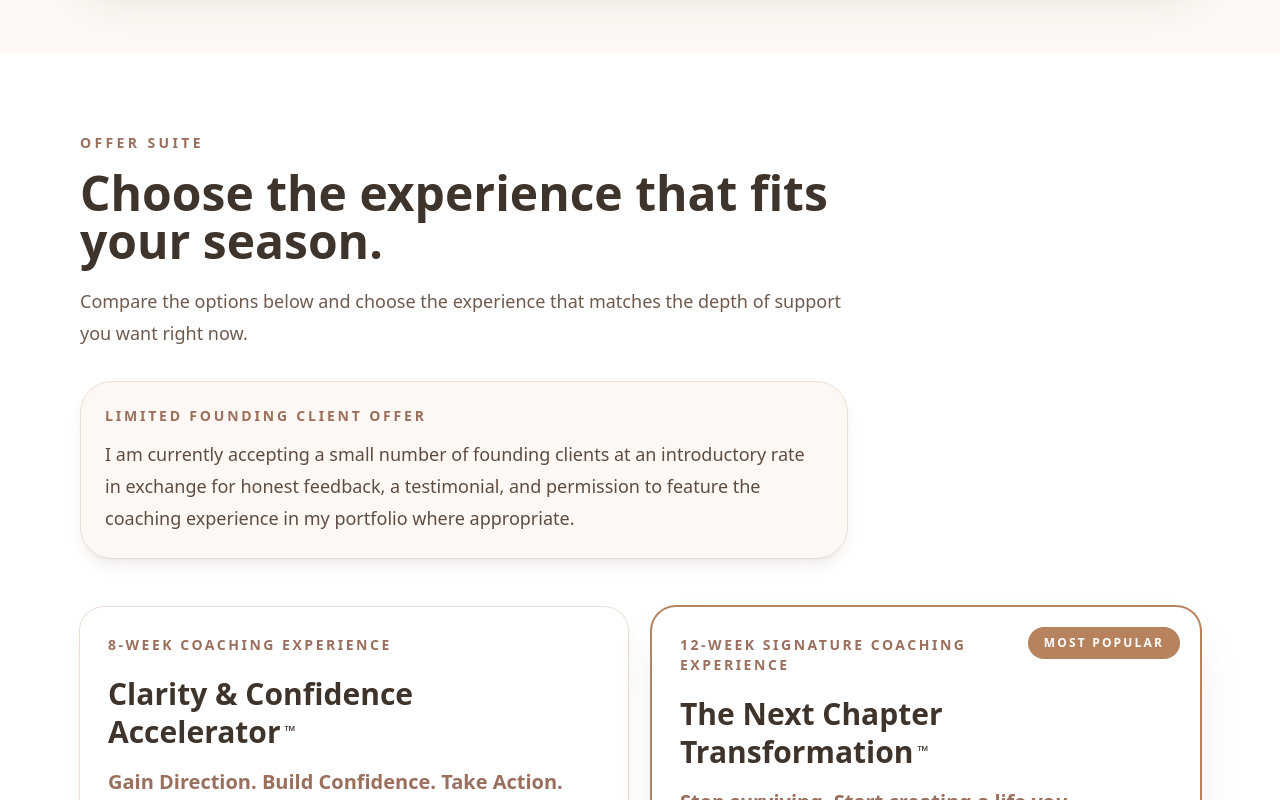
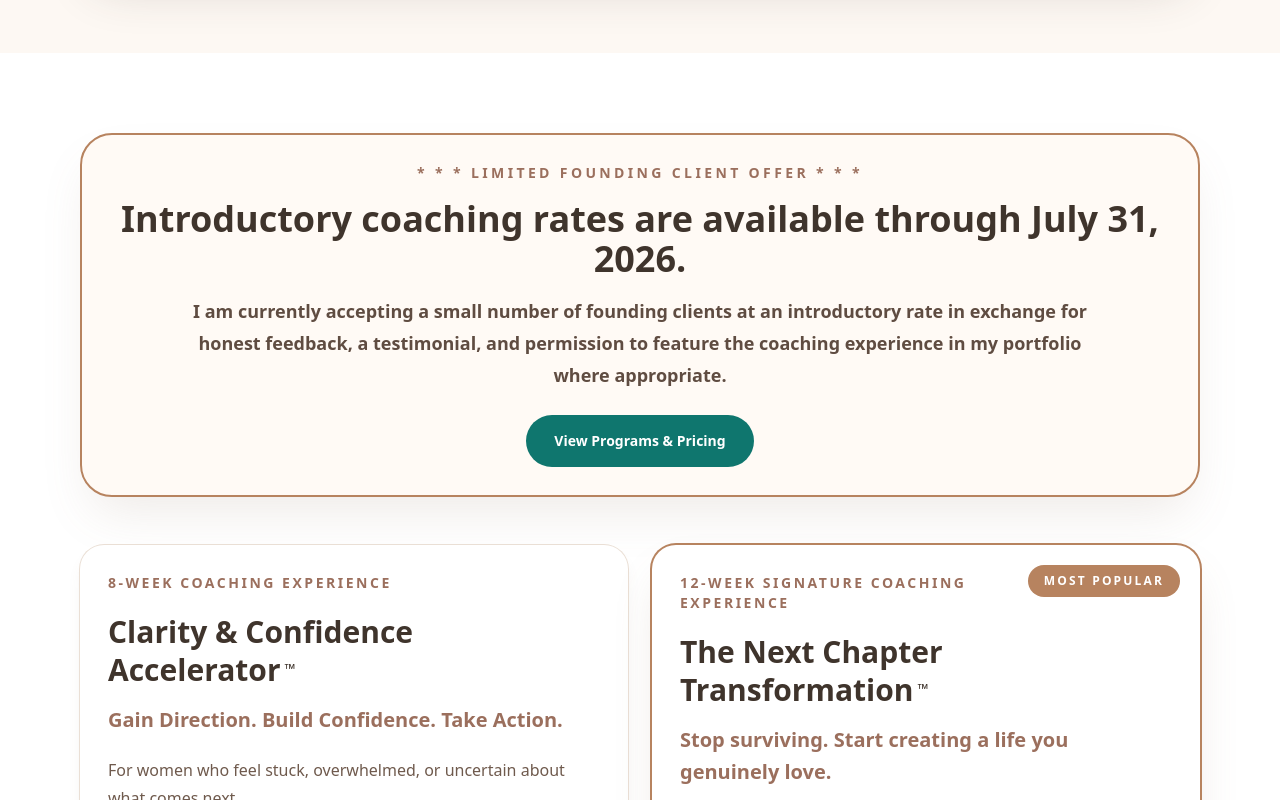
Before and after one commit to Kaelynn-Kinnison/life-coaching-with-kaelynn2, a Next.js app: page /services in a window 1280 px wide. Shown: the part 1440-2240 px from the top of the page. Built offline with nearby package versions, Linux system fonts and the light colour scheme; a web font is replaced by a local one.

Commit message:
Add programs and pricing promotion banner

```diff
--- a/app/blog/page.js
+++ b/app/blog/page.js
@@ -312,10 +312,10 @@ export default function BlogPage() {
             </Link>
 
             <Link
-              href="/services"
+              href="/pricing"
               className="inline-flex justify-center rounded-full border border-white px-7 py-4 text-sm font-bold text-white transition hover:bg-white hover:text-[#3f342c]"
             >
-              View Services
+              View Programs & Pricing
             </Link>
           </div>
         </div>
--- a/app/coaching-approach/page.js
+++ b/app/coaching-approach/page.js
@@ -78,10 +78,10 @@ export default function CoachingApproachPage() {
               </Link>
 
               <Link
-                href="/services"
+                href="/pricing"
                 className="inline-flex justify-center rounded-full border border-[#0f766e] bg-white/70 px-7 py-4 text-sm font-bold text-[#0f766e] transition hover:bg-white"
               >
-                View Coaching Programs
+                View Programs & Pricing
               </Link>
             </div>
           </div>
--- a/app/layout.js
+++ b/app/layout.js
@@ -25,6 +25,7 @@ const navigation = [
   { name: "Coaching Approach", href: "/coaching-approach" },
   { name: "Core Belief Coaching", href: "/core-belief-coaching" },
   { name: "H.E.A.L. Framework", href: "/heal-framework" },
+  { name: "Programs & Pricing", href: "/pricing" },
   { name: "Testimonials", href: "/testimonials" },
   { name: "Blog", href: "/blog" },
   { name: "Contact", href: "/contact" },
--- a/app/life-coaching/page.js
+++ b/app/life-coaching/page.js
@@ -97,10 +97,10 @@ export default function LifeCoachingPage() {
               </Link>
 
               <Link
-                href="/services"
+                href="/pricing"
                 className="inline-flex rounded-full border border-teal-700 px-8 py-4 font-semibold text-teal-800 transition hover:bg-teal-50"
               >
-                View Programs
+                View Programs & Pricing
               </Link>
             </div>
           </div>
@@ -382,10 +382,10 @@ export default function LifeCoachingPage() {
             </Link>
 
             <Link
-              href="/services"
+              href="/pricing"
               className="rounded-full border border-white px-8 py-4 font-semibold text-white transition hover:bg-white hover:text-slate-900"
             >
-              View Programs
+              View Programs & Pricing
             </Link>
           </div>
         </div>
--- a/app/page.js
+++ b/app/page.js
@@ -8,6 +8,7 @@ export const metadata = {
 };
 
 const bookingLink = "https://calendar.app.google/YdUEyKBPG7xa4ox99";
+const promotionDate = "July 31, 2026";
 
 const niche = [
   "I don't even know who I am anymore.",
@@ -82,10 +83,10 @@ export default function Home() {
               </Link>
 
               <Link
-                href="/services"
+                href="/pricing"
                 className="inline-flex justify-center rounded-full border border-[#0f766e] bg-white/70 px-7 py-4 text-sm font-bold text-[#0f766e] transition hover:bg-white"
               >
-                Explore Coaching Programs
+                View Programs & Pricing
               </Link>
             </div>
           </div>
@@ -107,6 +108,38 @@ export default function Home() {
                 You do not need the whole plan. You only need a place to begin.
               </p>
             </div>
+          </div>
+        </div>
+      </section>
+
+      <section className="px-6 py-10 md:px-12 lg:px-20">
+        <div className="mx-auto max-w-7xl rounded-[2rem] border-2 border-[#b7835f] bg-[#fffaf5] p-7 text-center shadow-2xl shadow-[#8b6f5c]/15">
+          <p className="text-sm font-black uppercase tracking-[0.24em] text-[#9b6f5d]">
+            * * * Limited Founding Client Offer * * *
+          </p>
+          <h2 className="mt-4 text-3xl font-black leading-tight text-[#3f342c] md:text-4xl">
+            Introductory coaching rates are available through {promotionDate}.
+          </h2>
+          <p className="mx-auto mt-4 max-w-4xl text-lg font-bold leading-8 text-[#5f4c41]">
+            I am accepting a small number of founding clients at an
+            introductory rate in exchange for honest feedback, a testimonial,
+            and permission to feature the coaching experience in my portfolio
+            where appropriate.
+          </p>
+          <div className="mt-6 flex flex-col justify-center gap-3 sm:flex-row">
+            <Link
+              href="/pricing"
+              className="inline-flex justify-center rounded-full bg-[#0f766e] px-7 py-4 text-sm font-bold text-white transition hover:bg-[#115e59]"
+            >
+              View Programs & Pricing
+            </Link>
+            <Link
+              href={bookingLink}
+              target="_blank"
+              className="inline-flex justify-center rounded-full border border-[#0f766e] bg-white px-7 py-4 text-sm font-bold text-[#0f766e] transition hover:bg-[#f7efe8]"
+            >
+              Schedule a Discovery Call
+            </Link>
           </div>
         </div>
       </section>
--- a/app/pricing/page.js
+++ b/app/pricing/page.js
@@ -7,6 +7,7 @@ export const metadata = {
 };
 
 const bookingLink = "https://calendar.app.google/YdUEyKBPG7xa4ox99";
+const promotionDate = "July 31, 2026";
 
 const programs = [
   {
@@ -76,14 +77,14 @@ export default function PricingPage() {
 
       <section className="px-6 pb-20 md:px-12 lg:px-20">
         <div className="mx-auto max-w-6xl">
-          <div className="mb-10 rounded-[2rem] border border-[#eadfd5] bg-white p-8 shadow-xl shadow-[#8b6f5c]/10">
-            <p className="mb-3 text-sm font-bold uppercase tracking-[0.2em] text-[#9b6f5d]">
-              Limited Founding Client Offer
+          <div className="mb-10 rounded-[2rem] border-2 border-[#b7835f] bg-[#fffaf5] p-8 text-center shadow-2xl shadow-[#8b6f5c]/15">
+            <p className="text-sm font-black uppercase tracking-[0.24em] text-[#9b6f5d]">
+              * * * Limited Founding Client Offer * * *
             </p>
-            <h2 className="text-3xl font-bold leading-tight">
-              Introductory rates are available for a small number of clients.
+            <h2 className="mt-4 text-3xl font-black leading-tight md:text-4xl">
+              Introductory coaching rates are available through {promotionDate}.
             </h2>
-            <p className="mt-5 max-w-4xl text-lg leading-8 text-[#6f5a4d]">
+            <p className="mx-auto mt-5 max-w-4xl text-lg font-bold leading-8 text-[#6f5a4d]">
               I am currently accepting a limited number of founding clients at
               an introductory rate in exchange for honest feedback, a
               testimonial, and permission to feature the coaching experience in
--- a/app/services/page.js
+++ b/app/services/page.js
@@ -7,6 +7,7 @@ export const metadata = {
 };
 
 const bookingLink = "https://calendar.app.google/YdUEyKBPG7xa4ox99";
+const promotionDate = "July 31, 2026";
 
 const programs = [
   {
@@ -266,29 +267,25 @@ export default function ServicesPage() {
 
       <section id="programs" className="bg-white px-6 py-20 md:px-12 lg:px-20">
         <div className="mx-auto max-w-7xl">
-          <div className="mb-12 max-w-3xl">
-            <p className="mb-4 text-sm font-semibold uppercase tracking-[0.24em] text-[#9b6f5d]">
-              Offer Suite
+          <div className="mb-12 rounded-[2rem] border-2 border-[#b7835f] bg-[#fffaf5] p-7 text-center shadow-2xl shadow-[#8b6f5c]/15">
+            <p className="text-sm font-black uppercase tracking-[0.24em] text-[#9b6f5d]">
+              * * * Limited Founding Client Offer * * *
             </p>
-            <h2 className="text-3xl font-bold leading-tight md:text-5xl">
-              Choose the experience that fits your season.
+            <h2 className="mt-4 text-3xl font-black leading-tight text-[#3f342c] md:text-4xl">
+              Introductory coaching rates are available through {promotionDate}.
             </h2>
-            <p className="mt-5 text-lg leading-8 text-[#6f5a4d]">
-              Compare the options below and choose the experience that matches
-              the depth of support you want right now.
+            <p className="mx-auto mt-4 max-w-4xl text-lg font-bold leading-8 text-[#5f4c41]">
+              I am currently accepting a small number of founding clients at an
+              introductory rate in exchange for honest feedback, a testimonial,
+              and permission to feature the coaching experience in my portfolio
+              where appropriate.
             </p>
-
-            <div className="mt-8 rounded-[2rem] border border-[#eadfd5] bg-[#fdf8f3] p-6 shadow-lg shadow-[#8b6f5c]/10">
-              <p className="text-sm font-bold uppercase tracking-[0.2em] text-[#9b6f5d]">
-                Limited Founding Client Offer
-              </p>
-              <p className="mt-3 text-lg leading-8 text-[#5f4c41]">
-                I am currently accepting a small number of founding clients at
-                an introductory rate in exchange for honest feedback, a
-                testimonial, and permission to feature the coaching experience
-                in my portfolio where appropriate.
-              </p>
-            </div>
+            <Link
+              href="/pricing"
+              className="mt-6 inline-flex justify-center rounded-full bg-[#0f766e] px-7 py-4 text-sm font-bold text-white transition hover:bg-[#115e59]"
+            >
+              View Programs & Pricing
+            </Link>
           </div>
 
           <div className="grid gap-6 lg:grid-cols-2">
--- a/app/sitemap.js
+++ b/app/sitemap.js
@@ -22,6 +22,12 @@ export default function sitemap() {
     },
     {
       url: `${baseUrl}/services`,
+      lastModified: new Date(),
+      changeFrequency: "monthly",
+      priority: 0.9,
+    },
+    {
+      url: `${baseUrl}/pricing`,
       lastModified: new Date(),
       changeFrequency: "monthly",
       priority: 0.9,
--- a/app/testimonials/page.js
+++ b/app/testimonials/page.js
@@ -249,10 +249,10 @@ export default function TestimonialsPage() {
             </Link>
 
             <Link
-              href="/services"
+              href="/pricing"
               className="rounded-full border border-white px-8 py-4 font-semibold text-white transition hover:bg-white hover:text-slate-900"
             >
-              View Programs & Investment
+              View Programs & Pricing
             </Link>
           </div>
         </div>
```
